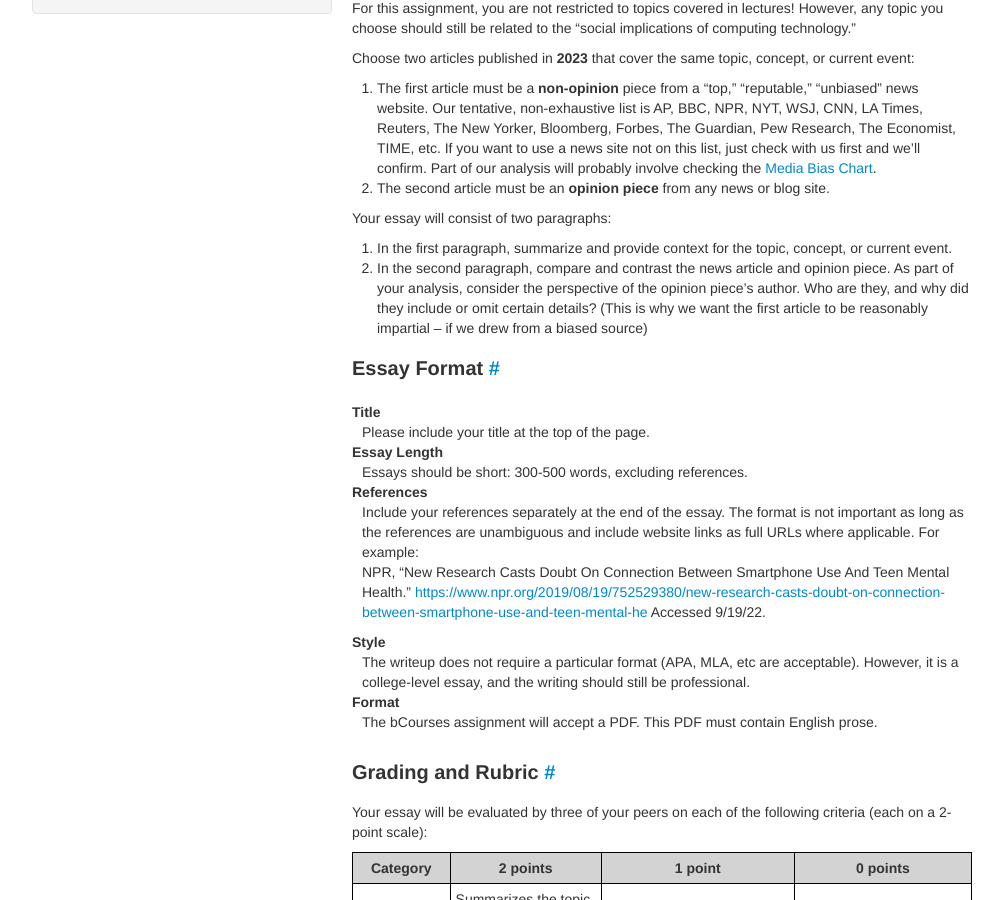
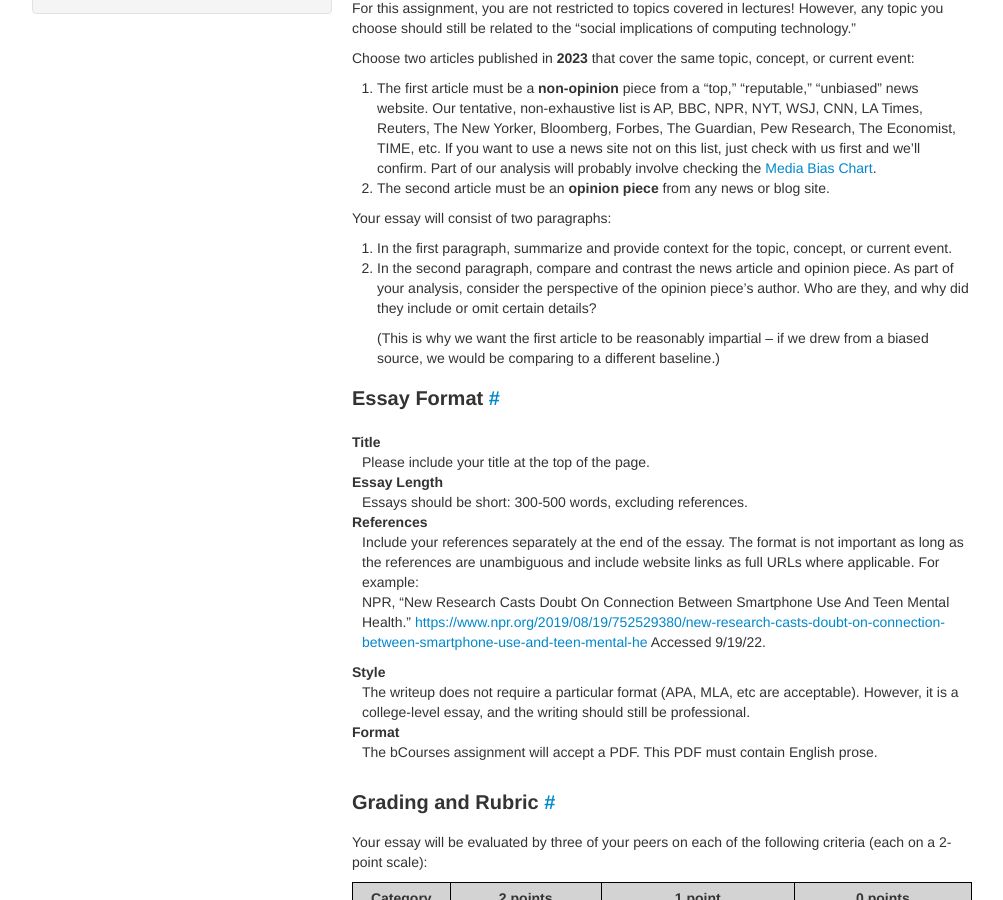
Before and after one commit to Berkeley-CS195/sp23, a Jekyll site: the page built from assignments/computing-in-the-news.md, in a window 1280 px wide and 900 px high, scrolled down 528 px. Shown: the whole window, without its empty margins (138-1141 px from the left). Built offline with Jekyll 4.4.1, drawn with Linux system fonts in a browser that asks for light colours.

Commit message:
Typo fix

```diff
--- a/assignments/computing-in-the-news.md
+++ b/assignments/computing-in-the-news.md
@@ -38,8 +38,11 @@ Your essay will consist of two paragraphs:
 2. In the second paragraph, compare and contrast the news article and opinion
    piece. As part of your analysis, consider the perspective of the opinion
    piece's author. Who are they, and why did they include or omit certain
-   details? (This is why we want the first article to be reasonably impartial --
-   if we drew from a biased source)
+   details?
+
+   (This is why we want the first article to be reasonably impartial --
+   if we drew from a biased source, we would be comparing to a different
+   baseline.)
 
 ## Essay Format
 
```
